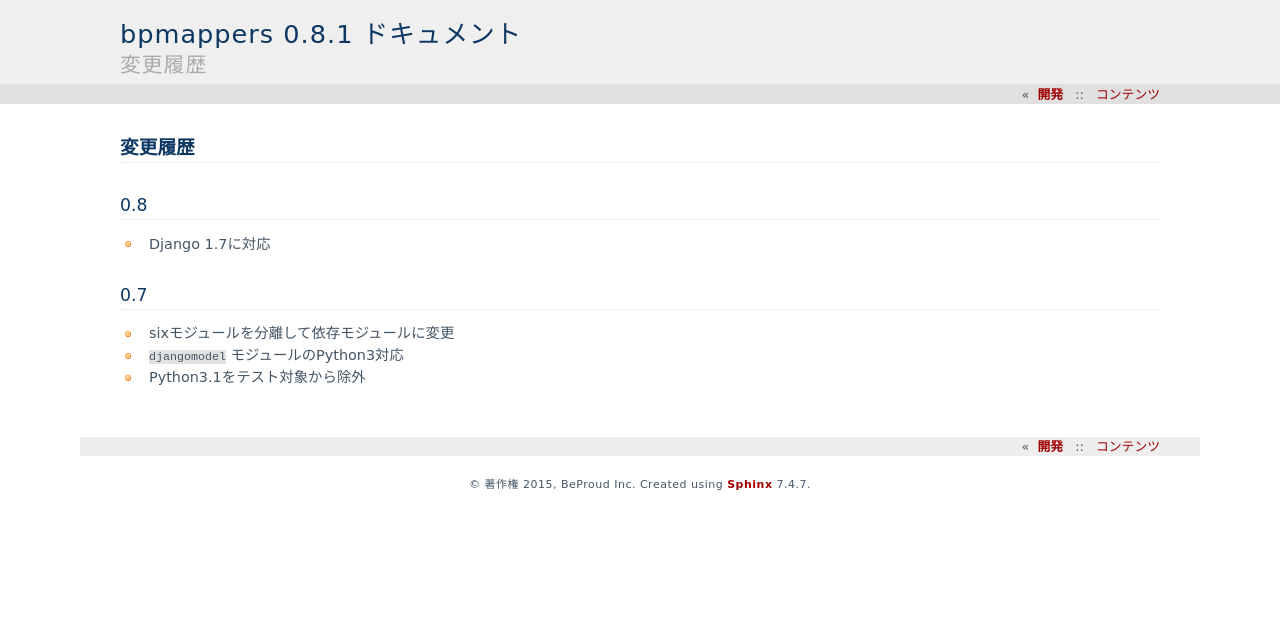
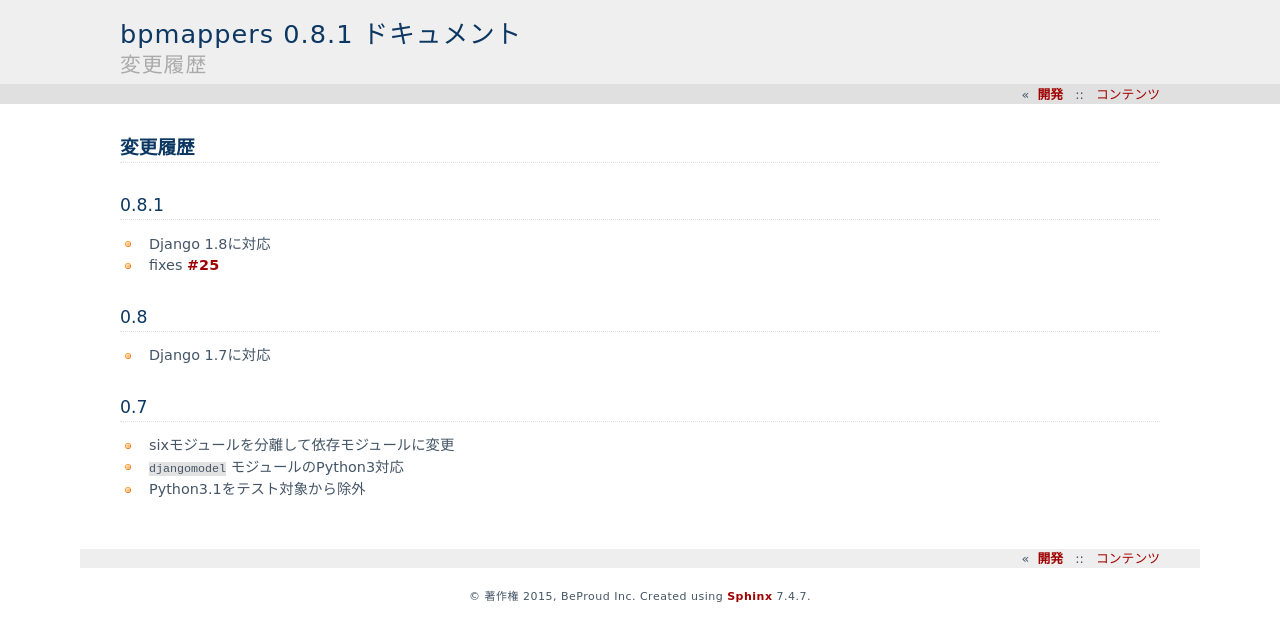
Before and after one commit to beproud/bpmappers, a Sphinx documentation site: the page built from docs/ja/source/changelist.rst, in a window 1280 px wide. Shown: the top 641 px of the page. Built offline with Sphinx 7.4.7, drawn with Linux system fonts in a browser that asks for light colours.

Commit message:
update document

```diff
--- a/docs/ja/source/changelist.rst
+++ b/docs/ja/source/changelist.rst
@@ -3,6 +3,12 @@
 ========
 変更履歴
 ========
+
+0.8.1
+=====
+
+* Django 1.8に対応
+* fixes `#25 <https://bitbucket.org/tokibito/python-bpmappers/issues/25>`_
 
 0.8
 ===
--- a/docs/ja/source/djangomodel.rst
+++ b/docs/ja/source/djangomodel.rst
@@ -9,7 +9,7 @@ Djangoフレームワークのモデルインスタンスをマッピングす
 Djangoフレームワークのバージョン
 ================================
 
-``bpmappers.djangomodel`` は、Djangoフレームワークのバージョンが 1.0 から 1.7 に対応しています。
+``bpmappers.djangomodel`` は、Djangoフレームワークのバージョンが 1.0 から 1.8 に対応しています。
 
 1.0 以前のバージョンへの対応予定は、今のところありません。
 
```
